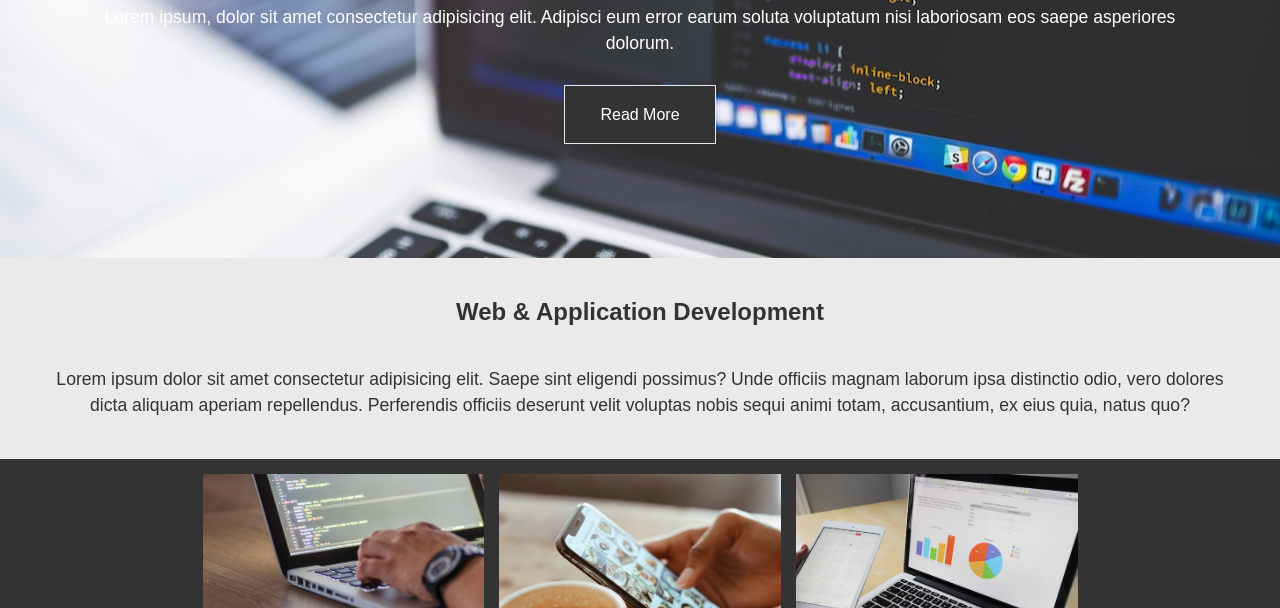
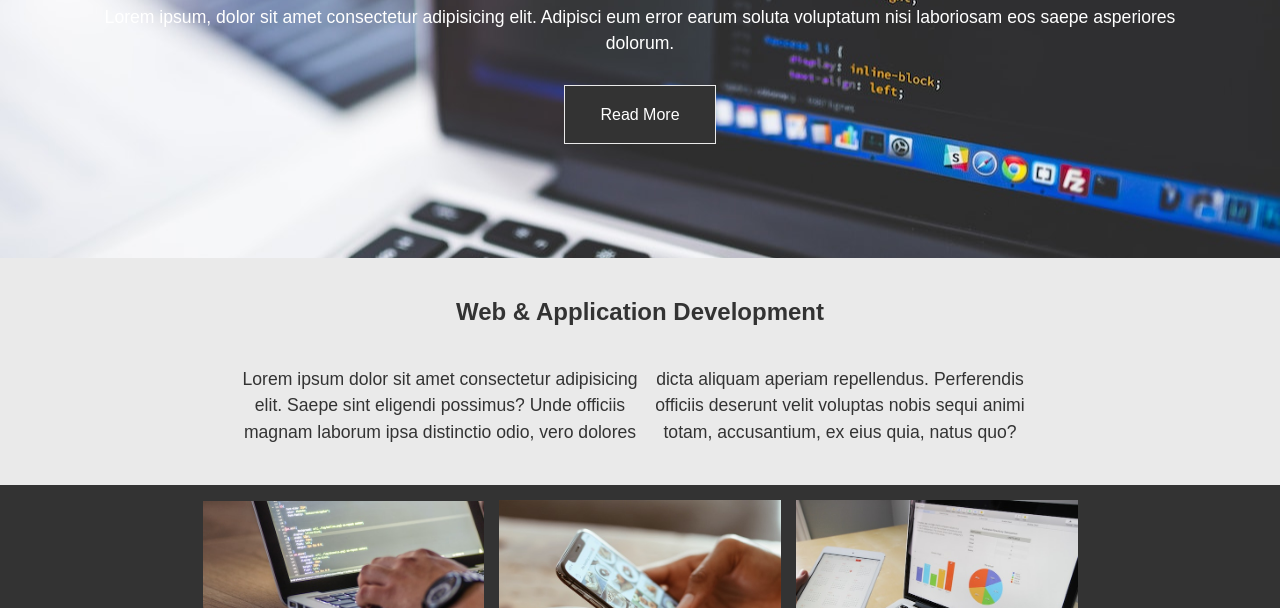
Before and after one commit to giuliofernandes/projeto-landing-page, a plain HTML site: page index.html in a window 1280 px wide. Shown: the part 192-800 px from the top of the page. Drawn offline with Linux system fonts and the light colour scheme.

Commit message:
Update mediaquery.css

```diff
--- a/estilos/mediaquery.css
+++ b/estilos/mediaquery.css
@@ -1,6 +1,16 @@
 @charset "UTF-8";
 
 @media screen and (min-width: 700px) {
+    section#a > p {
+        display: grid;
+        grid-template-columns: auto auto;
+        justify-content: center;
+    }
+
+    section#a span {
+        max-width: 400px;
+    }
+
     section#b > ul {
         display: flex;
         flex-direction: row;
```
